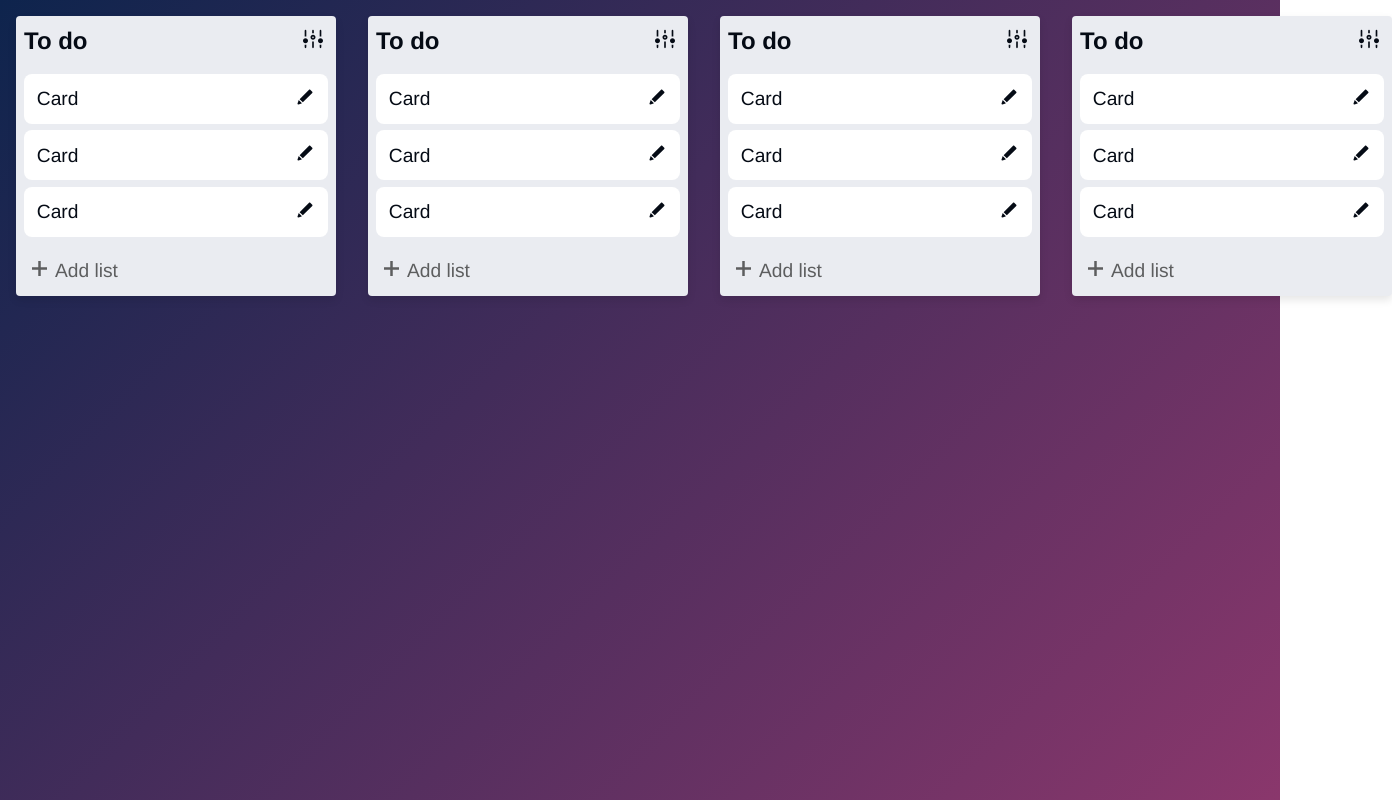
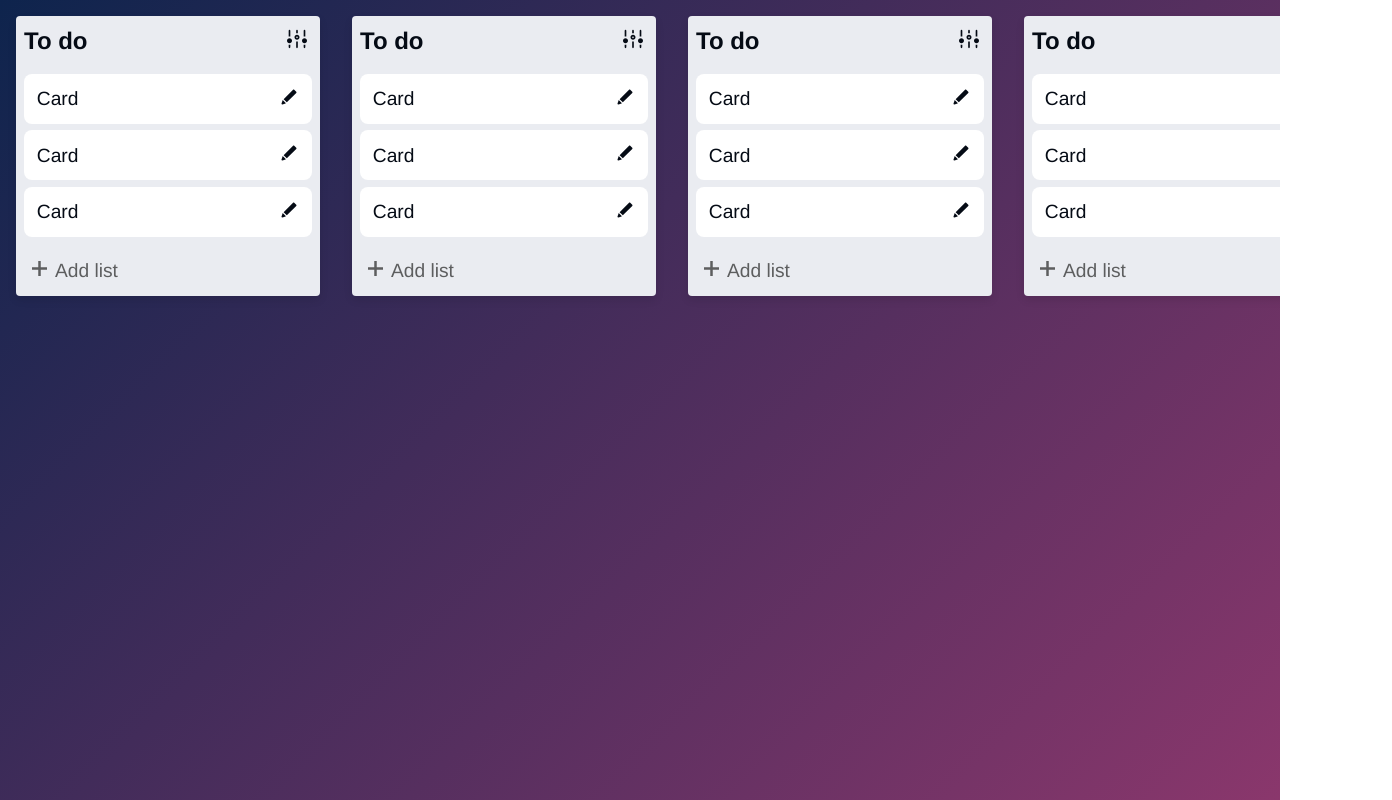
Before and after one commit to ElenaExposito/Trello-clone, a React (Vite) app: page / in a window 1280 px wide. Shown: the whole page, 1392 px wide, since content can reach past the window. Built offline with nearby package versions, Linux system fonts and the light colour scheme.

Commit message:
Add some styles and hide vertical scroll

```diff
--- a/src/App.css
+++ b/src/App.css
@@ -10,11 +10,15 @@
 
 body {
     background: linear-gradient(135deg, #0e244d, #8a376c);
-    background-attachment:fixed;
+    background-attachment: fixed;
+    overflow-y: hidden;
 }
 
 .App {
     padding: 1rem;
     display: flex;
     gap: 2rem;
+    width: 100%;
+    min-height: 100vh;
+    overflow-x: auto;
 }
--- a/src/components/TrelloList/TrelloList.css
+++ b/src/components/TrelloList/TrelloList.css
@@ -7,6 +7,7 @@
     display: flex;
     flex-direction: column;
     gap: 1rem;
+    height: 100%;
     max-height: 95vh;
 }
 
--- a/src/index.css
+++ b/src/index.css
@@ -2,6 +2,10 @@
    v5.0.1 | 20191019
    License: none (public domain)
 */
+
+*, *::before, *::after {
+	box-sizing: border-box;
+}
 
 html, body, div, span, applet, object, iframe,
 h1, h2, h3, h4, h5, h6, p, blockquote, pre,
```
